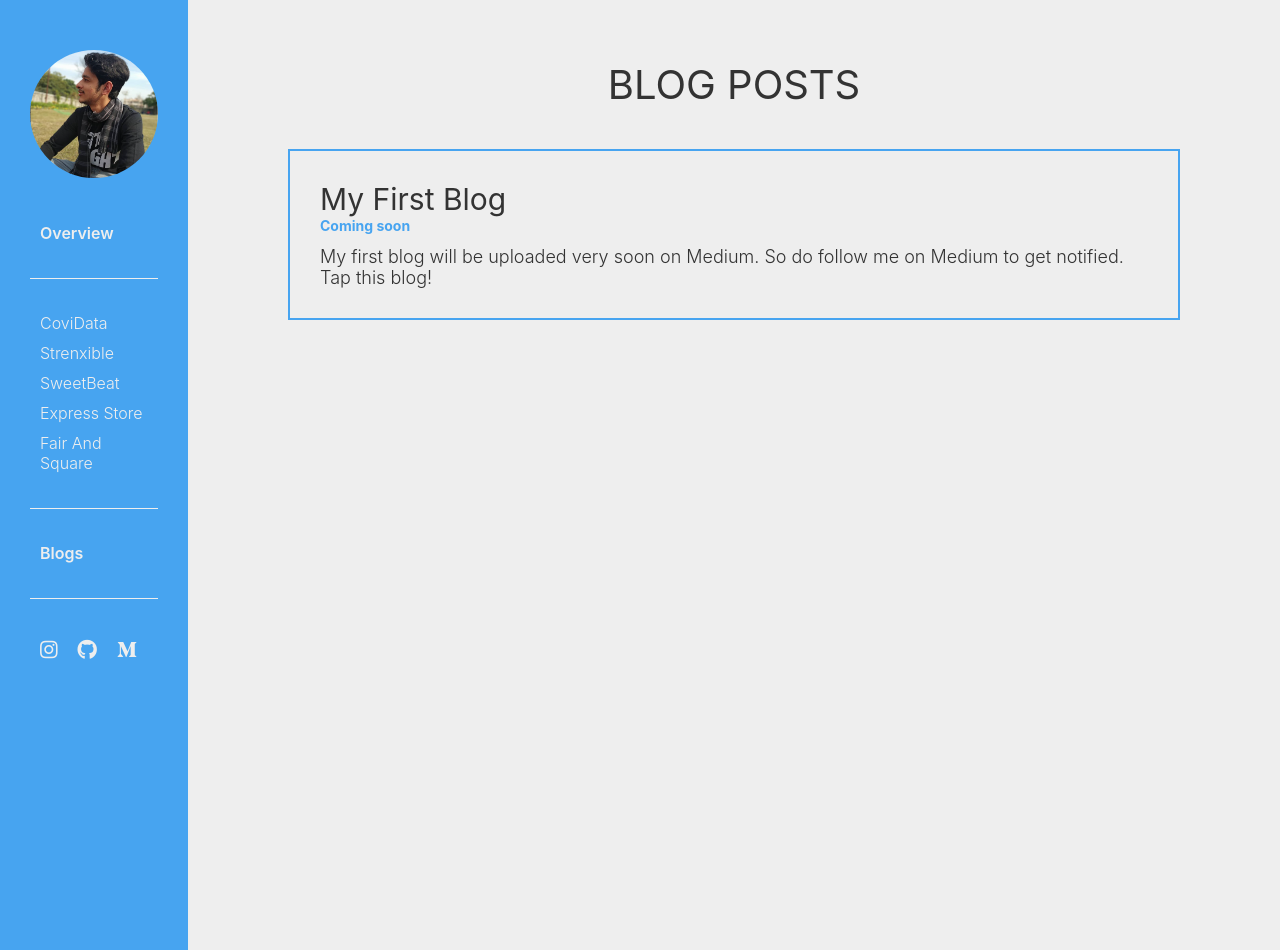
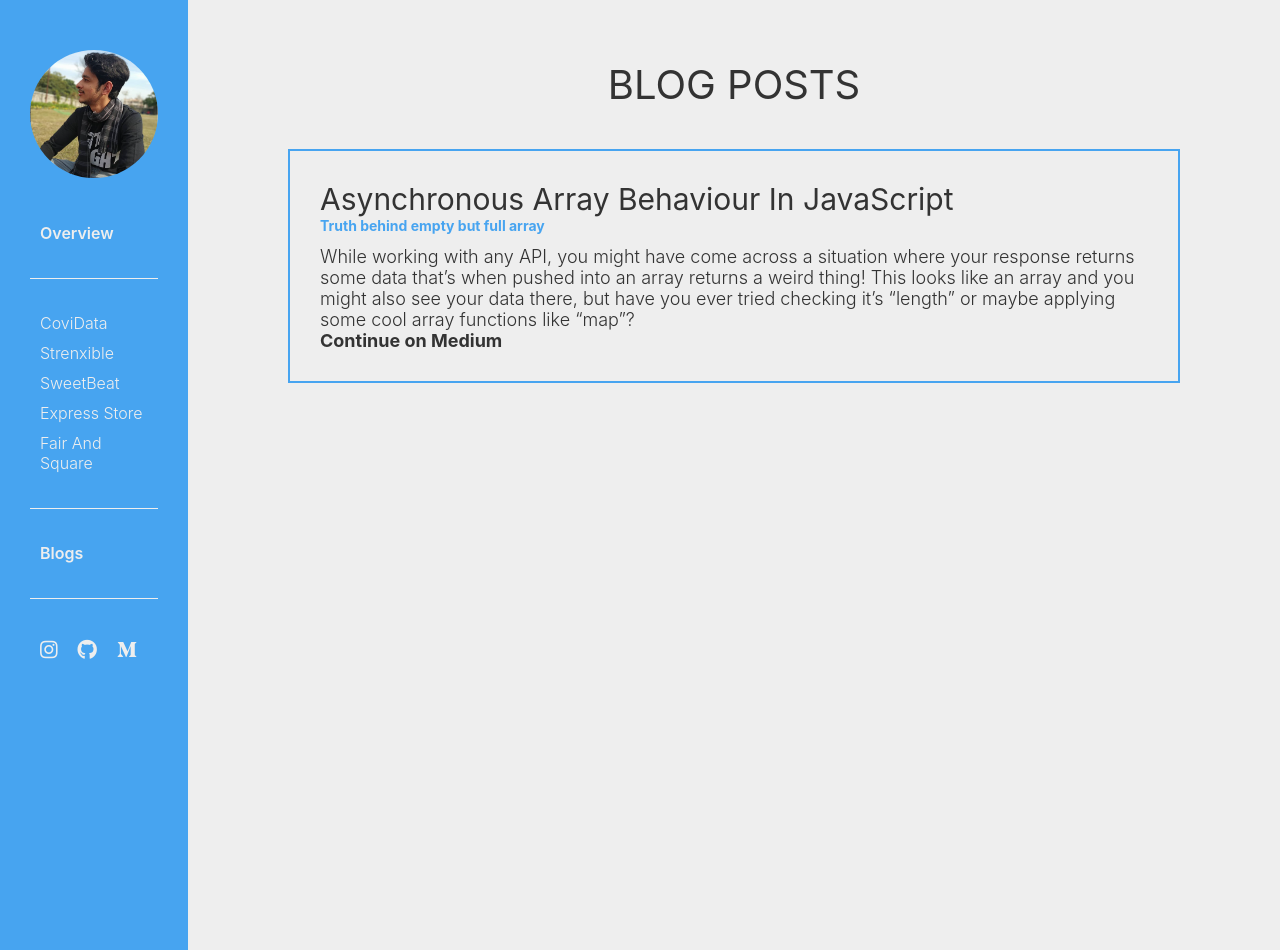
Before and after one commit to iamvishaldev/varchasvipandey, a React (Create React App) app: page /blogs in a window 1280 px wide. Built offline with nearby package versions, Linux system fonts and the light colour scheme.

Commit message:
blog: async-array-js

```diff
--- a/src/components/Blogs/Blog.js
+++ b/src/components/Blogs/Blog.js
@@ -12,6 +12,9 @@ const Blog = props => {
         <p className="blog__heading">{props.heading}</p>
         <p className="blog__sub-heading">{props.subheading}</p>
         <p className="blog__content">{props.content}</p>
+        <p className="blog__content">
+          <strong>Continue on Medium</strong>
+        </p>
       </div>
     </a>
   );
--- a/src/components/Blogs/Blogs.js
+++ b/src/components/Blogs/Blogs.js
@@ -7,11 +7,11 @@ class Blogs extends Component {
   state = {
     blogs: [
       {
-        title: "My first blog",
-        sub: "Coming soon",
+        title: "Asynchronous array behaviour in JavaScript",
+        sub: "Truth behind empty but full array",
         content:
-          "My first blog will be uploaded very soon on Medium. So do follow me on Medium to get notified. Tap this blog!",
-        link: "https://medium.com/@varchasvipandey"
+          "While working with any API, you might have come across a situation where your response returns some data that’s when pushed into an array returns a weird thing! This looks like an array and you might also see your data there, but have you ever tried checking it’s “length” or maybe applying some cool array functions like “map”?",
+        link: "https://bit.ly/async-array-js"
       }
     ]
   };
```
